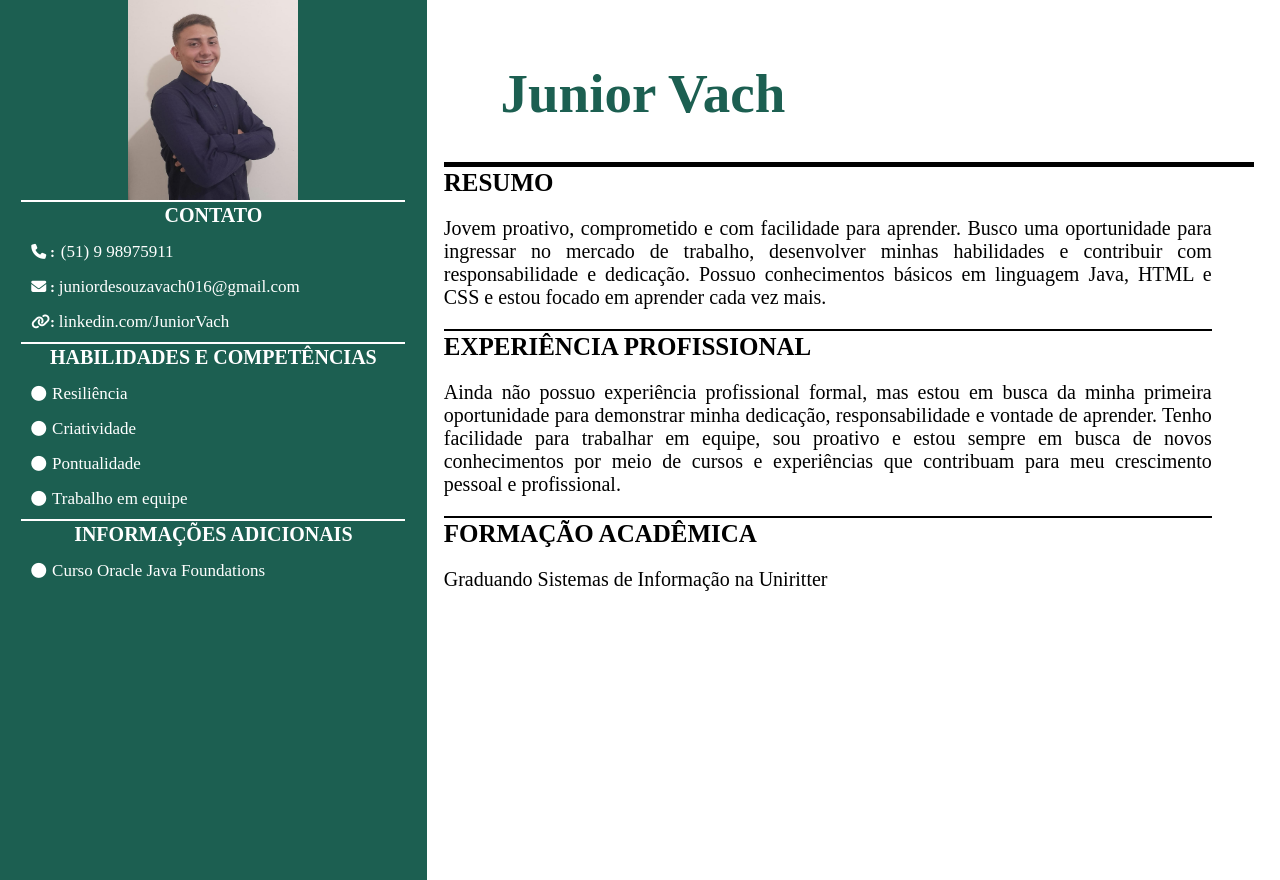
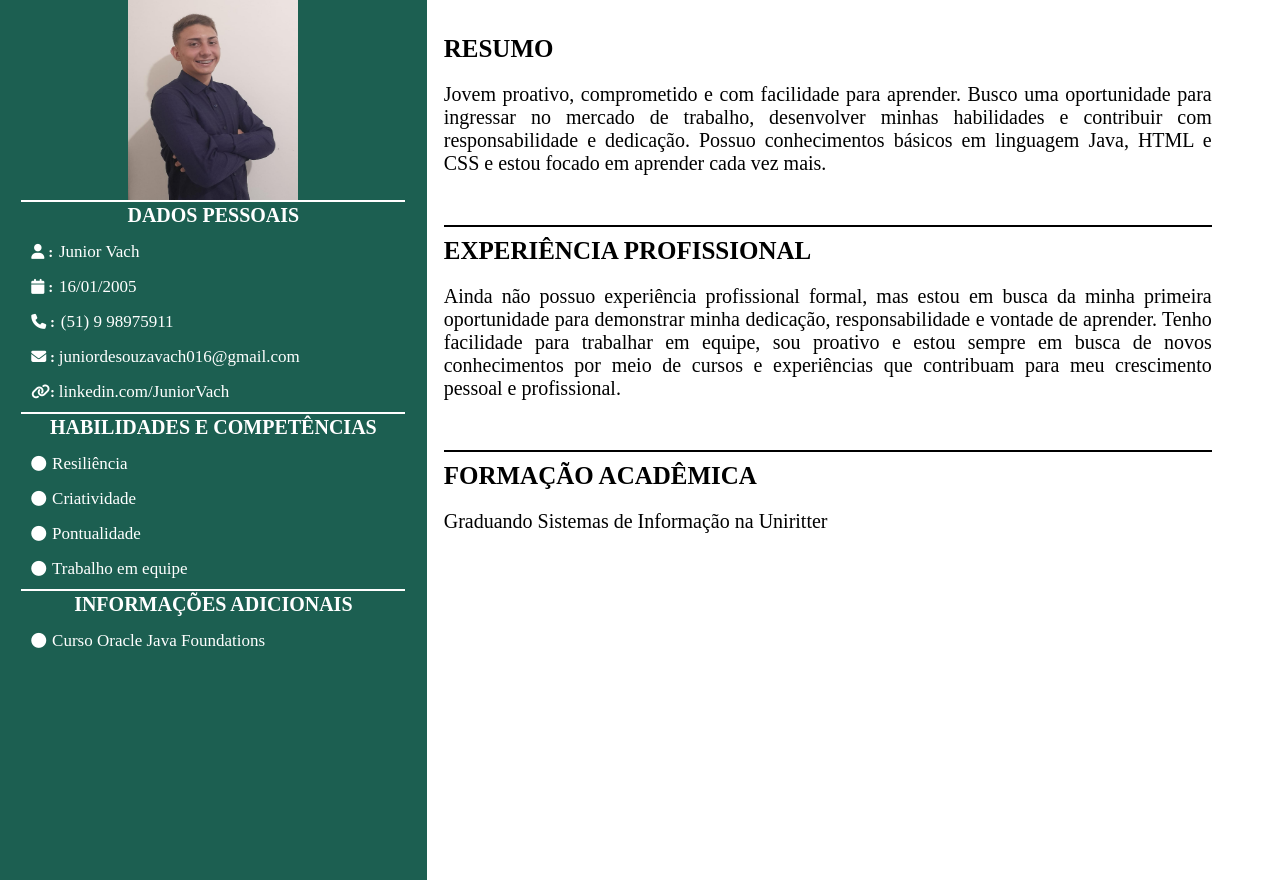
Before and after one commit to JuniorVach/curriculo, a plain HTML site: page index.html in a window 1280 px wide. Drawn offline with Linux system fonts and the light colour scheme.

Commit message:
tudo pronto

```diff
--- a/index.html
+++ b/index.html
@@ -16,17 +16,25 @@
                     <img src="IMG/imagem curriculo.jpg" alt="Perfil do Currículo">
                 </div>
             </div>
-            <div class="contato">
-                <h2>CONTATO</h2>
-                <div class="icones-contato">
+            <div class="dados-pessoais">
+                <h2>DADOS PESSOAIS</h2>
+                <div class="icones-dados">
+                    <i class="fas fa-user"> :</i>
+                    <span>Junior Vach</span>
+                </div>
+                <div class="icones-dados">
+                    <i class="fas fa-calendar"> :</i>
+                    <span>16/01/2005</span>
+                </div>
+                <div class="icones-dados">
                     <i class="fas fa-phone"> :</i>
                     <span>(51) 9 98975911</span>
                 </div>
-                <div class="icones-contato">
+                <div class="icones-dados">
                     <i class="fas fa-envelope"> :</i>
                     <a href="mailto:juniordesouzavach016@gmail.com">juniordesouzavach016@gmail.com</a>
                 </div>
-                <div class="icones-contato">
+                <div class="icones-dados">
                     <i class="fas fa-link">:</i>
                     <a href="https://www.linkedin.com/in/junior-vach-8734a9291/" target="_blank">linkedin.com/JuniorVach</a>
                 </div>
@@ -59,9 +67,6 @@
             </div>
         </div>
         <div id="outras-informacoes">
-            <div class="my-name">
-                <h1>Junior Vach</h1>
-            </div>
             <div class="resumo">
                 <h2>RESUMO</h2>
                 <p>Jovem proativo, comprometido e com facilidade para aprender. Busco uma oportunidade para ingressar no mercado de trabalho, desenvolver minhas habilidades e contribuir com responsabilidade e dedicação. Possuo conhecimentos básicos em linguagem Java, HTML e CSS e estou focado em aprender cada vez mais.</p>
--- a/style.css
+++ b/style.css
@@ -45,7 +45,7 @@ body, html{
 }
 
 
-.contato,
+.dados-pessoais,
 .habilidades,
 .informacoes-adicionais{
     display: flex;
@@ -54,7 +54,7 @@ body, html{
     padding-bottom: 10px;
 }
 
-.icones-contato,
+.icones-dados,
 .icones-habilidades,
 .icones-informacoes{
     display: inline-block;
@@ -62,20 +62,20 @@ body, html{
     padding-left: 10px;
 }
 
-.icones-contato span,
+.icones-dados span,
 .icones-habilidades span,
 .icones-informacoes span{
     font-size: 17px;
     padding-left: 2px;
 }
 
-.icones-contato a{
+.icones-dados a{
     text-decoration: none;
     color: #fff;
     font-size: 17px;
 }
 
-.contato h2,
+.dados-pessoais h2,
 .habilidades h2,
 .informacoes-adicionais h2{
     text-align: center;
@@ -85,7 +85,7 @@ body, html{
     font-size: 20px;
 }
 
-.contato,
+.dados-pessoais,
 .habilidades,
 .informacoes-adicionais{
     /* height: 22.2%; */
@@ -114,28 +114,12 @@ body, html{
     flex-direction: column;
 }
 
-
-.my-name{
-    /* height: 19%; */
-    /* width: 95%; */
-    margin-left: 2%;
-    margin-right: 3%;
-    border-bottom: 5px solid #000;
-}
-.my-name h1{
-    color: rgb(28, 95, 81);
-    padding-left: 7%;
-    padding-top: 25px;
-    font-size: 55px;
-}
-
-
 .resumo h2,
 .experiencia h2,
 .formacao h2{
     padding: 0;
     margin:0;
-    padding-top: 2px;
+    padding-top: 10px;
     font-size: 25px;
 }
 
@@ -146,11 +130,13 @@ body, html{
     /* width: 90%; */
     margin-left: 2%;
     margin-right: 8%;
+    margin-bottom: 30px;
     border-top: 2px solid #000;
 }
 
 .resumo{
     border: none;
+    margin-top: 25px;
 }
 
 
@@ -171,9 +157,6 @@ body, html{
     #outras-informacoes{
         width: 100%;
         display: inline-block;
-    }
-    .my-name h1{
-        font-size: 53px;
     }
 
     .informacoes-adicionais{
@@ -234,30 +217,26 @@ body, html{
         width: 35%;
     }
 
-    .contato h2,
+    .dados-pessoais h2,
     .habilidades h2,
     .informacoes-adicionais h2{
         font-size: 25px;
     }
 
-    .icones-contato,
+    .icones-dados,
     .icones-habilidades,
     .icones-informacoes{
         font-size: 20px;
     }
 
-    .icones-contato span,
+    .icones-dados span,
     .icones-habilidades span,
     .icones-informacoes span{
         font-size: 22px;
     }
 
-    .contato a{
+    .dados-pessoais a{
         font-size: 22px;
-    }
-
-    .my-name h1{
-        font-size: 70px;
     }
 
     .resumo h2,
```
